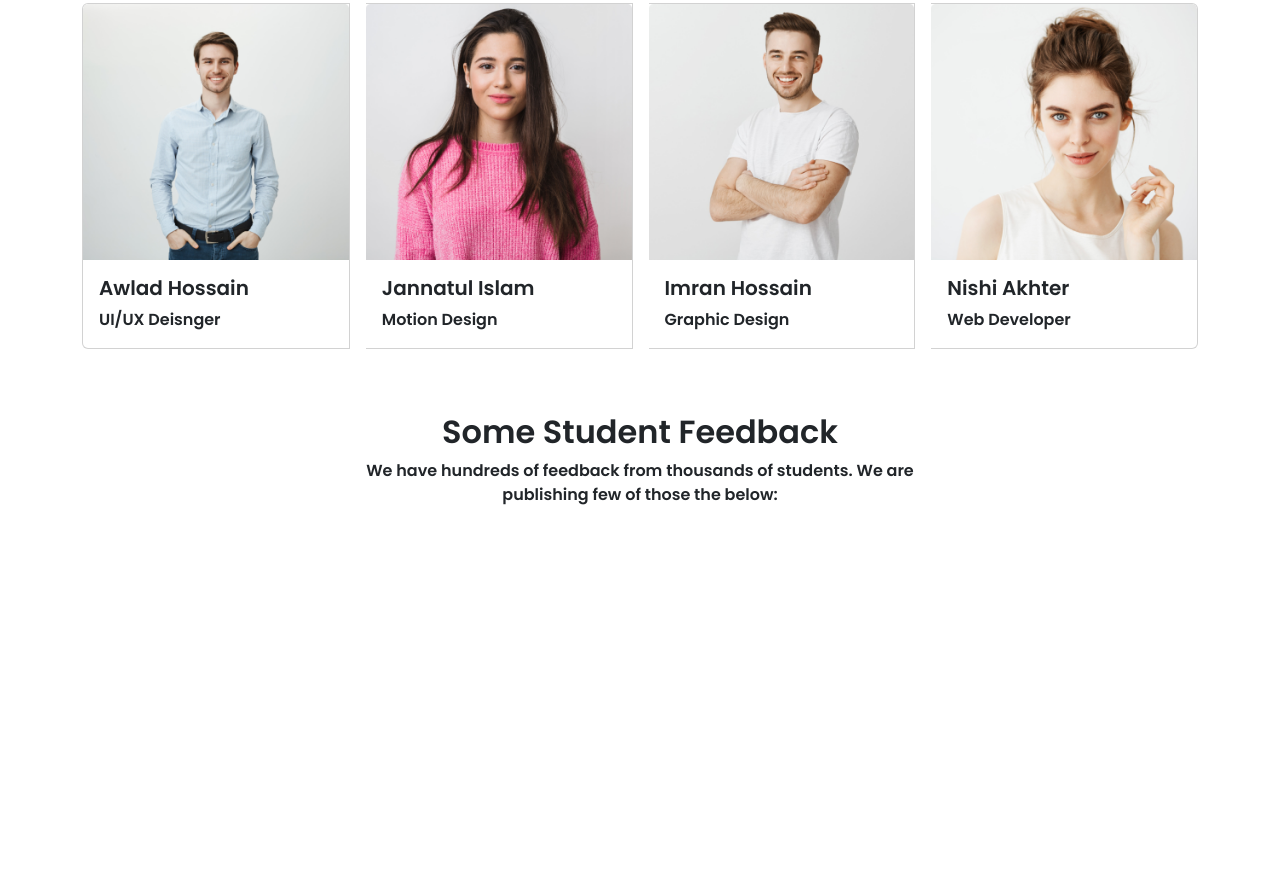
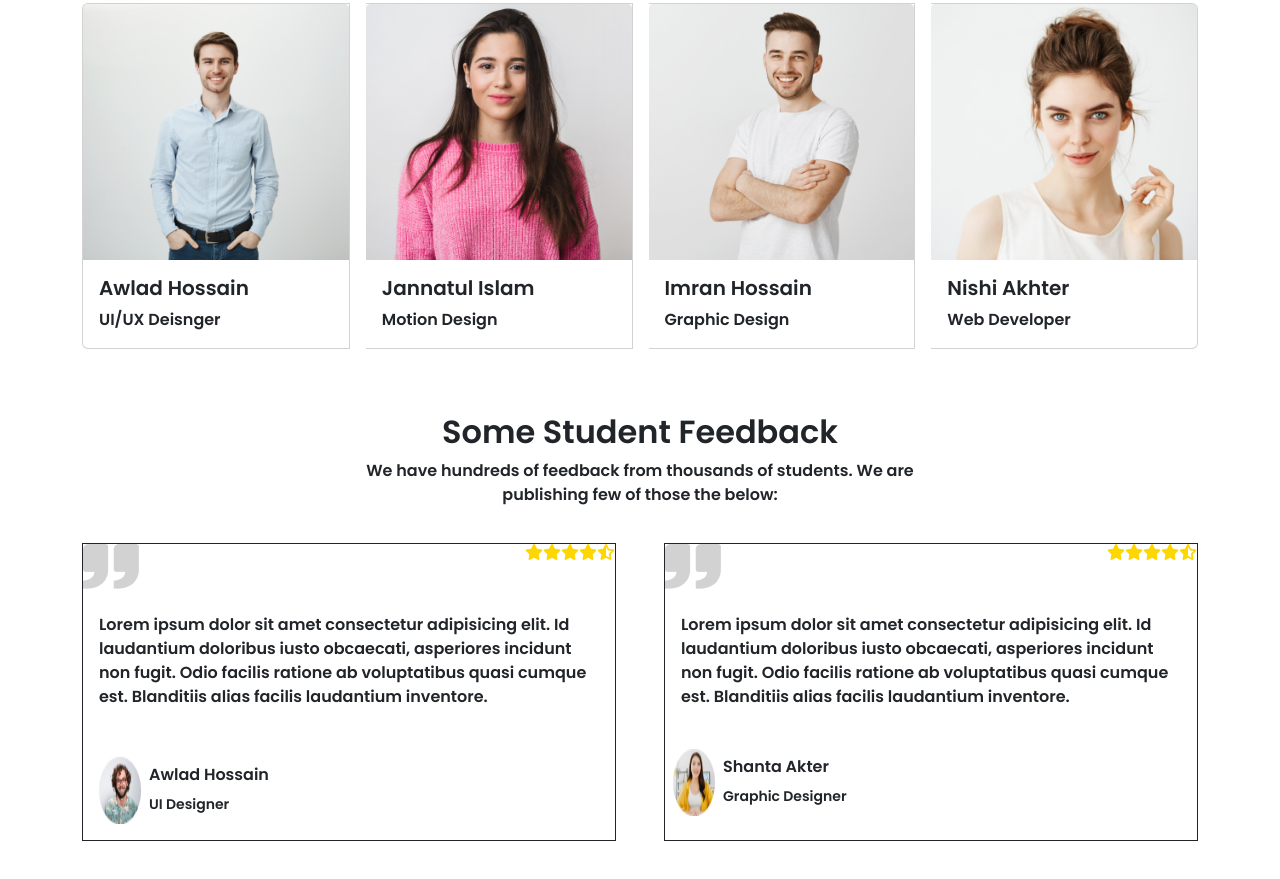
Before and after one commit to waduzzaman/tech-edu-centre, a plain HTML site: page index.html in a window 1280 px wide. Shown: the part 3215-4094 px from the top of the page. Before the commit the page ends 3802 px from the top, so only its background shows below. Drawn offline with nearby package versions, Linux system fonts and the light colour scheme.

Commit message:
student feedback successfull studdent sections completed

```diff
--- a/index.html
+++ b/index.html
@@ -19,6 +19,8 @@
         <link href="https://cdn.jsdelivr.net/npm/bootstrap@5.2.0/dist/css/bootstrap.min.css" rel="stylesheet"
             integrity="sha384-gH2yIJqKdNHPEq0n4Mqa/HGKIhSkIHeL5AyhkYV8i59U5AR6csBvApHHNl/vI1Bx" crossorigin="anonymous">
         <link rel="stylesheet" href="style.css">
+        <!-- font awesome kit -->
+        <script src="https://kit.fontawesome.com/5fce7dba13.js" crossorigin="anonymous"></script>
     </head>
 
     <body>
@@ -385,7 +387,7 @@
                 </div>
                  -->
 
-                 <!-- Card Group -->
+                <!-- Card Group -->
                 <div class="card-group gap-3">
                     <div class="card">
                         <img src="images/student/student-1.png" class="card-img-top" alt="...">
@@ -408,7 +410,7 @@
                         <div class="card-body">
                             <h5 class="card-title">Imran Hossain</h5>
                             <p class="card-text">Graphic Design</p>
-                                                    </div>
+                        </div>
                     </div>
                     <div class="card">
                         <img src="images/student/student-4.png" class="card-img-top" alt="...">
@@ -420,16 +422,82 @@
                 </div>
             </section>
 
-            <section class="container text-center w-50 p-3 mb-5">
+            <section class="container text-center w-50 p-3 mb-1 ">
                 <h2>Some Student Feedback</h2>
-
                 <p>We have hundreds of feedback from thousands of students. We are publishing few of those the below:
                 </p>
 
-                <div>
+                </section>
+                <section class="container mb-5">
+
+                <div class="d-flex gap-xl-5 justify-content-end">
+
+                    <div class="border border-dark w-100">
+                        <div class="d-flex justify-content-between pb-lg-2">
+                            <div>
+                                <img src="images/comma.png" alt="">
+                            </div>
+                            <div class="d-flex align">
+                                <i class="fa-solid fa-star " style="color:gold"></i>
+                                <i class="fa-solid fa-star " style="color:gold"></i>
+                                <i class="fa-solid fa-star " style="color:gold"></i>
+                                <i class="fa-solid fa-star " style="color:gold"></i>
+                                <i class="fa-solid fa-star-half-stroke" style="color:gold"></i>
+                            </div>
+
+                        </div>
+
+                        <div class="p-3">
+                            <p> Lorem ipsum dolor sit amet consectetur adipisicing elit. Id laudantium doloribus iusto
+                                obcaecati, asperiores incidunt non fugit. Odio facilis ratione ab voluptatibus quasi
+                                cumque est. Blanditiis alias facilis laudantium inventore.</p>
+                        </div>
+
+                        <div class="d-flex p-3">
+                            <img src="images/student/student-5.png" alt="">
+                            <div class="p-2">
+                                <h6> Awlad Hossain</h6>
+                                <small> UI Designer</small>
+                            </div>
+                        </div>
+                    </div>
+
+                    <div class="border border-dark w-100">
+                        <div class="d-flex justify-content-between pb-lg-2">
+                            <div>
+                                <img src="images/comma.png" alt="">
+                            </div>
+                            <div class="d-flex align">
+                                <i class="fa-solid fa-star " style="color:gold"></i>
+                                <i class="fa-solid fa-star " style="color:gold"></i>
+                                <i class="fa-solid fa-star " style="color:gold"></i>
+                                <i class="fa-solid fa-star " style="color:gold"></i>
+                                <i class="fa-solid fa-star-half-stroke" style="color:gold"></i>
+                            </div>
+
+                        </div>
+
+                        <div class="p-3">
+                            <p> Lorem ipsum dolor sit amet consectetur adipisicing elit. Id laudantium doloribus iusto
+                                obcaecati, asperiores incidunt non fugit. Odio facilis ratione ab voluptatibus quasi
+                                cumque est. Blanditiis alias facilis laudantium inventore.</p>
+                        </div>
+
+                        <div class="d-flex p-2">
+                            <img src="images/student/student-6.png" alt="">
+                            <div class="p-2">
+                                <h6> Shanta Akter</h6>
+                                <small> Graphic Designer</small>
+                            </div>
+                        </div>
+                    </div>
+
 
                 </div>
             </section>
+
+            <section></section>
+
 
 
         </main>
```
